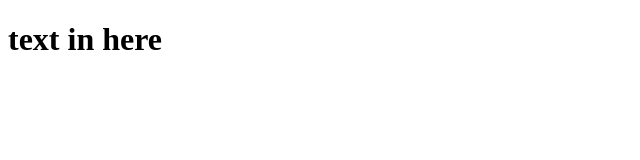
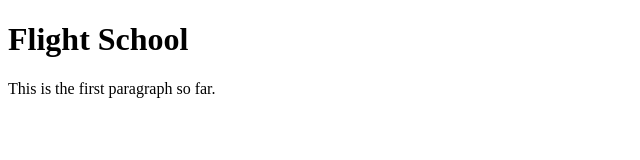
Before and after one commit to derrae7/CustomSite, a plain HTML site: page index.html in a window 1280 px wide. Shown: the whole page, without its empty margins (0-640 px from the left). Drawn offline with Linux system fonts and the light colour scheme.

Commit message:
Added a title and intro paragraph

```diff
--- a/index.html
+++ b/index.html
@@ -7,6 +7,9 @@
     <title>Document</title>
 </head>
 <body>
-    <h1> text in here </h1>
+    <h1> Flight School </h1>
+    <p>
+        This is the first paragraph so far.
+    </p>
 </body>
 </html>
```
